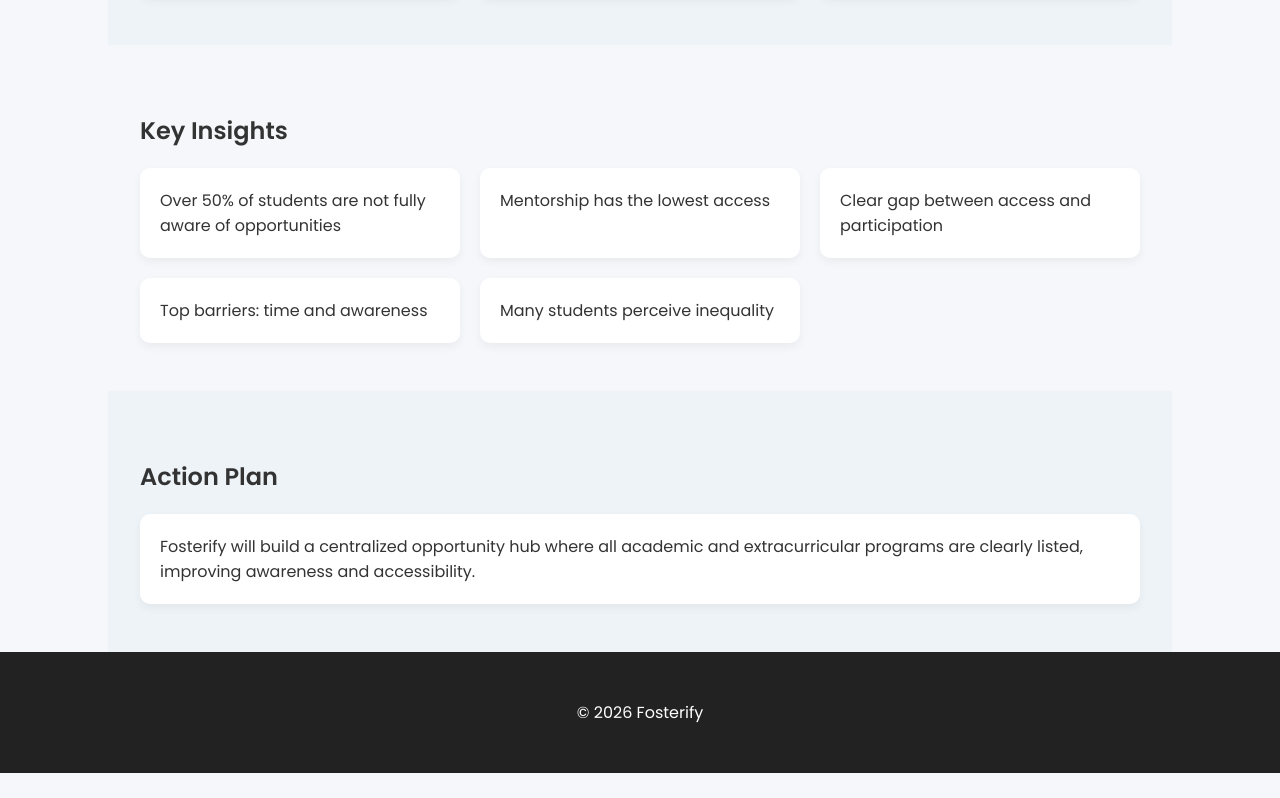
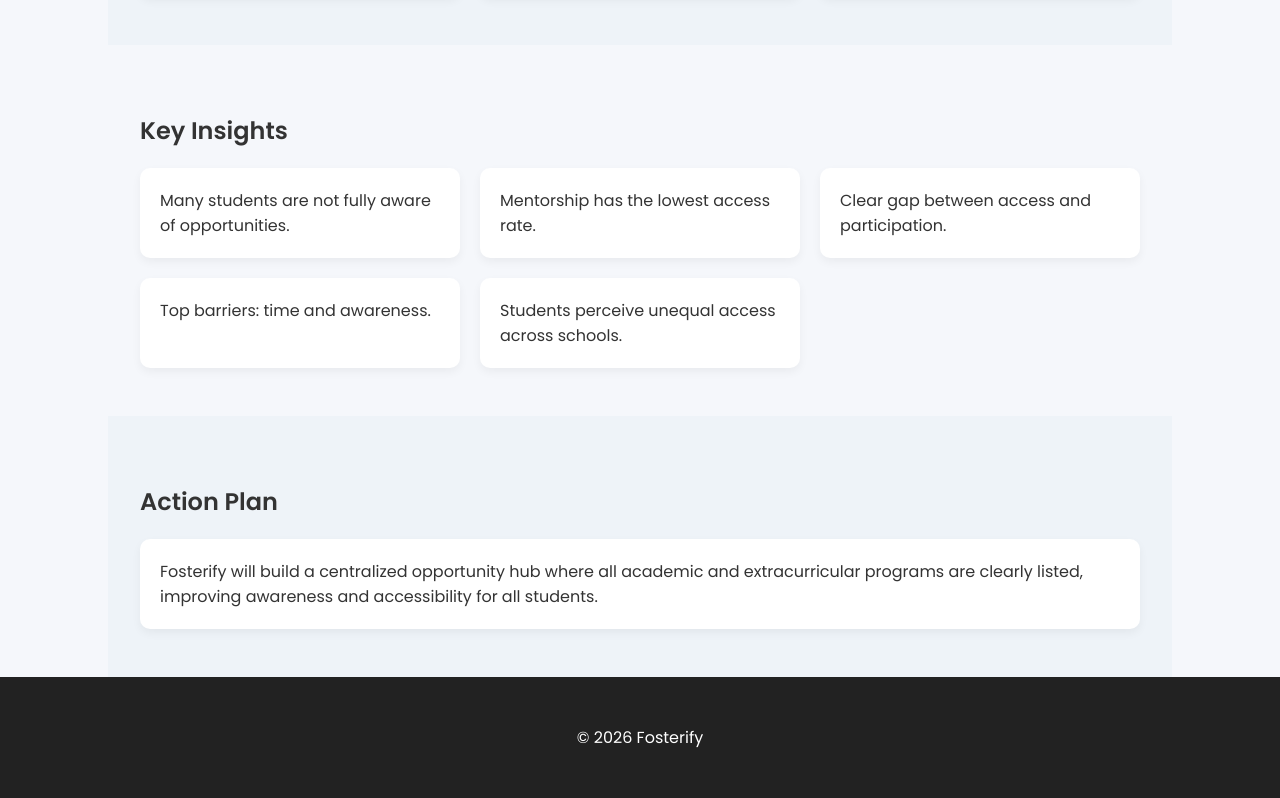
Before and after one commit to 49degrees/Fosterify, a plain HTML site: page index.html in a window 1280 px wide. Shown: the part 1536-2334 px from the top of the page. Before the commit the page ends 2309 px from the top, so only its background shows below. Drawn offline with nearby package versions, Linux system fonts and the light colour scheme; no server answers.

Commit message:
Update index.html

```diff
--- a/index.html
+++ b/index.html
@@ -13,6 +13,9 @@
 
   <!-- Chart.js -->
   <script src="https://cdn.jsdelivr.net/npm/chart.js"></script>
+
+  <!-- PapaParse -->
+  <script src="https://cdnjs.cloudflare.com/ajax/libs/PapaParse/5.3.2/papaparse.min.js"></script>
 </head>
 
 <body>
@@ -37,7 +40,6 @@
 <!-- SURVEY -->
 <section id="survey" class="section">
   <h2>Take the Survey</h2>
-
   <iframe
     src="https://docs.google.com/forms/d/e/1FAIpQLSewGSJgbTNI8aQM6rJxm3oa16LvKMr4mZ9sShQJ8BolE02-bg/viewform?embedded=true">
   </iframe>
@@ -63,11 +65,11 @@
   <h2>Key Insights</h2>
 
   <div class="grid">
-    <div class="card">Over 50% of students are not fully aware of opportunities</div>
-    <div class="card">Mentorship has the lowest access</div>
-    <div class="card">Clear gap between access and participation</div>
-    <div class="card">Top barriers: time and awareness</div>
-    <div class="card">Many students perceive inequality</div>
+    <div class="card">Many students are not fully aware of opportunities.</div>
+    <div class="card">Mentorship has the lowest access rate.</div>
+    <div class="card">Clear gap between access and participation.</div>
+    <div class="card">Top barriers: time and awareness.</div>
+    <div class="card">Students perceive unequal access across schools.</div>
   </div>
 </section>
 
@@ -76,7 +78,7 @@
   <h2>Action Plan</h2>
 
   <div class="card">
-    Fosterify will build a centralized opportunity hub where all academic and extracurricular programs are clearly listed, improving awareness and accessibility.
+    Fosterify will build a centralized opportunity hub where all academic and extracurricular programs are clearly listed, improving awareness and accessibility for all students.
   </div>
 </section>
 
@@ -84,7 +86,8 @@
   <p>© 2026 Fosterify</p>
 </footer>
 
+<!-- JS -->
 <script src="script.js"></script>
-<script src="https://cdnjs.cloudflare.com/ajax/libs/PapaParse/5.3.2/papaparse.min.js"></script>
+
 </body>
 </html>
```
